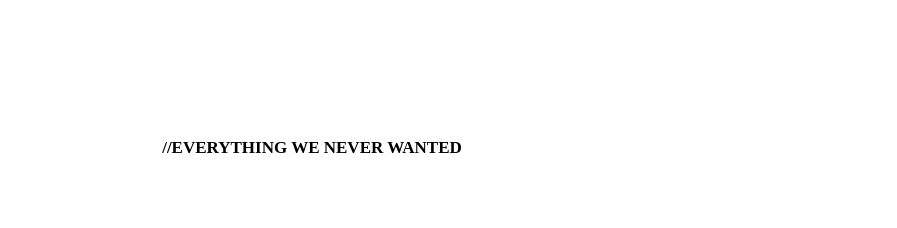
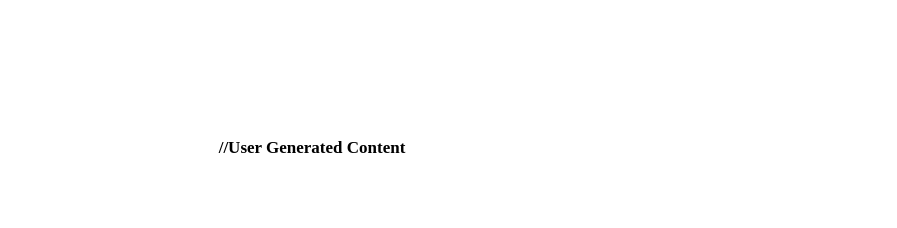
Before and after one commit to lovelykittens585-ctrl/thesis_workspace, a plain HTML site: page UserGeneratedContent.html in a window 1280 px wide. Shown: the top 228 px of the page, without its empty margins (368-1265 px from the left). Drawn offline with Linux system fonts and the light colour scheme; a web font is replaced by a local one.

```diff
--- a/UserGeneratedContent.html
+++ b/UserGeneratedContent.html
@@ -17,7 +17,7 @@
 
 <div class="wrapper">
     <div class="page">
-        <h1 class="h2" style="text-align: center;">//EVERYTHING WE NEVER WANTED</h1>
+        <h1 class="h2" style="text-align: center;">//User Generated Content</h1>
 
         <p><div class="p1" style="padding: 0px;",>
 
```
Also changed, not shown: index.html (+1 -1 lines).
